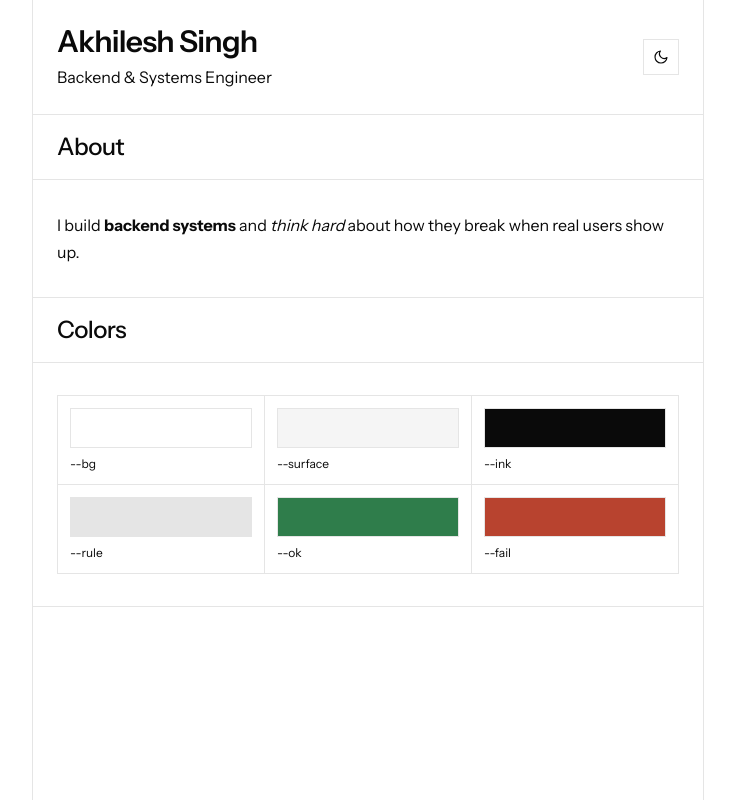
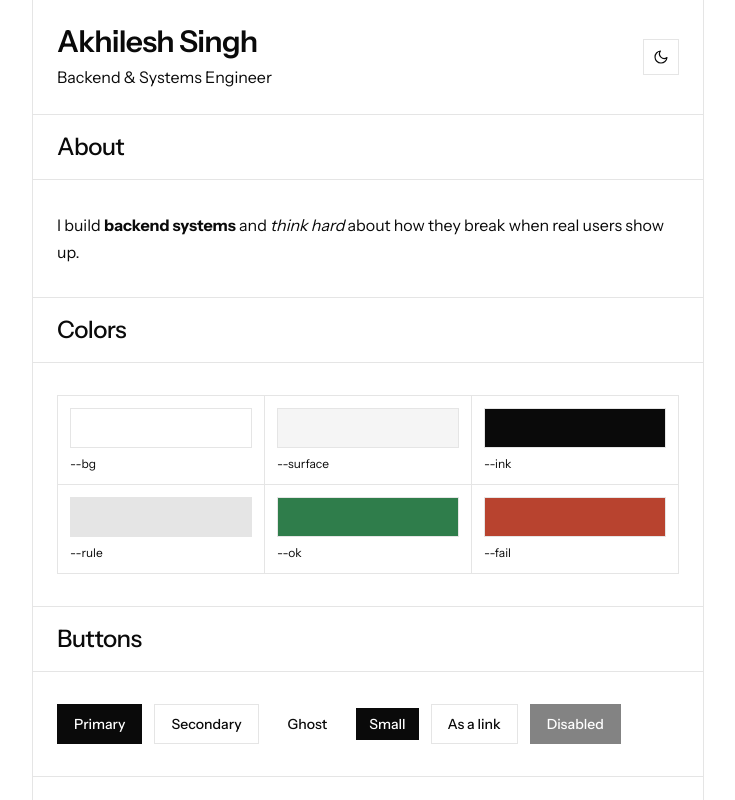
Before and after one commit to Akhilesh-Singh-0/akhilesh.dev, a Next.js app: page / in a window 1280 px wide. Shown: the whole page, without its empty margins (272-1007 px from the left). Built offline with nearby package versions, Linux system fonts and the light colour scheme.

Commit message:
feat(ui): add Button with primary, secondary and ghost variants

```diff
--- a/app/page.tsx
+++ b/app/page.tsx
@@ -1,5 +1,6 @@
 import { ThemeToggle } from "@/components/features/themeToggle";
 import { Section } from "@/components/layout/section";
+import { Button } from "@/components/ui/button";
 
 const tokens = ["bg", "surface", "ink", "rule", "ok", "fail"] as const;
 
@@ -36,6 +37,17 @@ export default function Page() {
           ))}
         </ul>
       </Section>
+
+      <Section id="buttons" title="Buttons">
+        <div className="flex flex-wrap items-center gap-3">
+          <Button>Primary</Button>
+          <Button variant="secondary">Secondary</Button>
+          <Button variant="ghost">Ghost</Button>
+          <Button size="sm">Small</Button>
+          <Button href="#about" variant="secondary">As a link</Button>
+          <Button disabled>Disabled</Button>
+        </div>
+      </Section>
     </main>
   );
 }
--- /dev/null
+++ b/components/ui/button.tsx
@@ -0,0 +1,79 @@
+import Link from "next/link";
+import { cn } from "@/lib/cn";
+
+const variants = {
+  primary: "border-ink bg-ink text-bg hover:bg-bg hover:text-ink",
+  secondary: "border-rule bg-transparent text-ink hover:border-ink",
+  ghost:
+    "border-transparent bg-transparent text-ink underline-offset-4 hover:underline",
+} as const;
+
+const sizes = {
+  sm: "h-8 px-3 text-sm",
+  md: "h-10 px-4 text-sm",
+} as const;
+
+type ButtonProps = {
+  variant?: keyof typeof variants;
+  size?: keyof typeof sizes;
+  className?: string;
+  children: React.ReactNode;
+  href?: string;
+  external?: boolean;
+  type?: "button" | "submit";
+  disabled?: boolean;
+  onClick?: React.MouseEventHandler<HTMLElement>;
+  "aria-label"?: string;
+};
+
+export function Button({
+  variant = "primary",
+  size = "md",
+  className,
+  children,
+  href,
+  external,
+  type = "button",
+  disabled,
+  onClick,
+  "aria-label": ariaLabel,
+}: ButtonProps) {
+  const classes = cn(
+    "inline-flex items-center justify-center gap-2 whitespace-nowrap border font-medium transition-colors",
+    "disabled:pointer-events-none disabled:opacity-50",
+    variants[variant],
+    sizes[size],
+    className,
+  );
+
+  if (href) {
+    return external ? (
+      <a
+        href={href}
+        target="_blank"
+        rel="noopener noreferrer"
+        className={classes}
+        aria-label={ariaLabel}
+        onClick={onClick}
+      >
+        {children}
+      </a>
+    ) : (
+      <Link href={href} className={classes} aria-label={ariaLabel} onClick={onClick}>
+        {children}
+      </Link>
+    );
+  }
+
+  return (
+    <button
+      type={type}
+      disabled={disabled}
+      onClick={onClick}
+      className={classes}
+      aria-label={ariaLabel}
+    >
+      {children}
+    </button>
+  );
+}
--- /dev/null
+++ b/lib/cn.ts
@@ -0,0 +1,3 @@
+export function cn(...parts: Array<string | false | null | undefined>) {
+  return parts.filter(Boolean).join(" ");
+}
```
Also changed, not shown: 1 other file (tests, documents, lock files or other folders).
